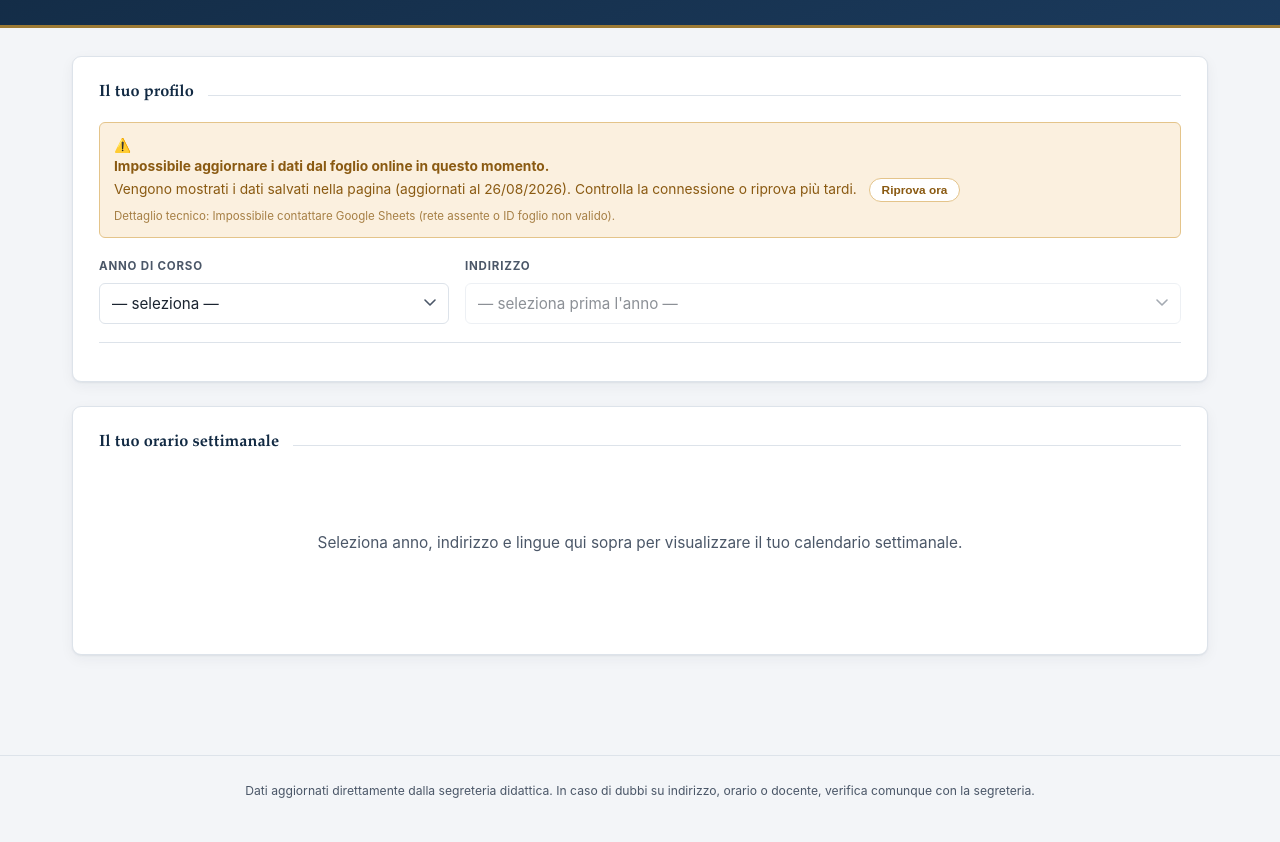
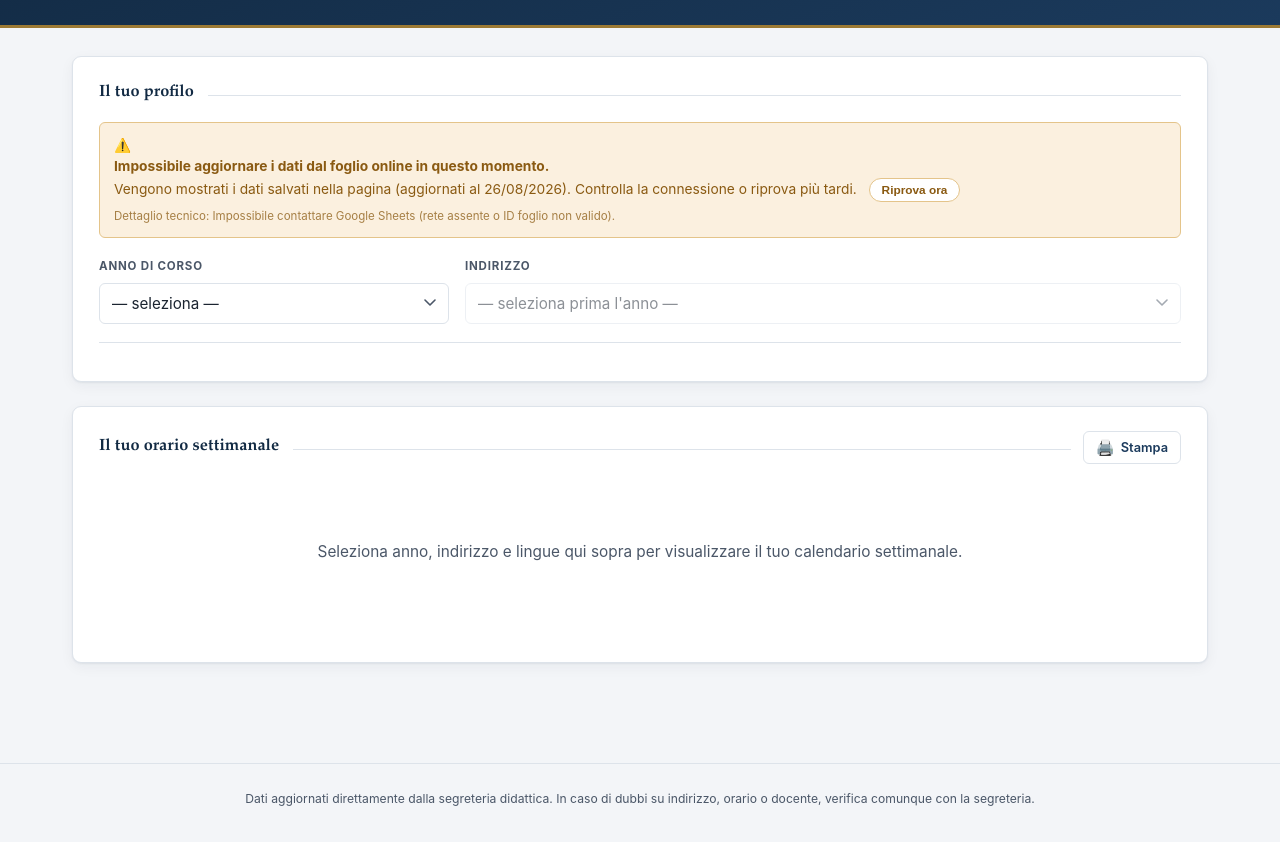
Before and after one commit to andreadangelo-bit/calendario-lezioni-2026-27, a plain HTML site: page index.html in a window 1280 px wide. Shown: the part 101-943 px from the top of the page. Drawn offline with Linux system fonts and the light colour scheme.

Commit message:
Add files via upload

```diff
--- a/index.html
+++ b/index.html
@@ -146,6 +146,43 @@
     height:1px;
     background:var(--line);
     margin-left:6px;
+  }
+  .panel-title-row{
+    display:flex;
+    align-items:center;
+    gap:12px;
+    margin:0 0 16px;
+  }
+  .panel-title-row .panel-title{ flex:1; margin:0; }
+  .print-btn{
+    flex:0 0 auto;
+    display:inline-flex;
+    align-items:center;
+    gap:6px;
+    font-family:var(--sans);
+    font-size:.8rem;
+    font-weight:600;
+    color:var(--navy-2);
+    background:var(--paper);
+    border:1px solid var(--line);
+    border-radius:var(--radius-sm);
+    padding:6px 12px;
+    cursor:pointer;
+    white-space:nowrap;
+  }
+  .print-btn:hover{ background:var(--canvas); color:var(--navy); border-color:var(--navy-2); }
+  .print-btn .ic{ font-size:.95rem; }
+
+  @media print{
+    @page{ size: landscape; margin: 10mm; }
+    *{ -webkit-print-color-adjust:exact; print-color-adjust:exact; }
+    body{ background:#fff; }
+    .header-version, #banner-slot, .print-btn, footer .fine-print-extra{ display:none; }
+    .panel{ box-shadow:none; border:1px solid #ccc; }
+    .days{ gap:8px; }
+    .day-col, .course-card{ break-inside:avoid; }
+    .course-card{ box-shadow:none; }
+    .modal-overlay{ display:none !important; }
   }
 
   .banner{
@@ -481,7 +518,7 @@
 <body>
 
 <header>
-  <div class="header-version">v1.0</div>
+  <div class="header-version">v1.1</div>
   <div class="header-inner">
     <div class="crest" aria-hidden="true">
       <svg viewBox="0 0 24 24" fill="none" stroke="#D2AE64" stroke-width="1.6" stroke-linecap="round" stroke-linejoin="round">
@@ -535,7 +572,10 @@
   </section>
 
   <section class="panel" id="results-panel">
-    <h2 class="panel-title">Il tuo orario settimanale</h2>
+    <div class="panel-title-row">
+      <h2 class="panel-title">Il tuo orario settimanale</h2>
+      <button type="button" class="print-btn" id="print-btn"><span class="ic">🖨️</span>Stampa</button>
+    </div>
     <div id="results">
       <p class="placeholder">Caricamento dati in corso…</p>
     </div>
@@ -770,7 +810,7 @@ async function loadData(){
     COURSES = parsed;
     clearBanner();
     const now = new Date();
-    freshnessEl.textContent = `Dati aggiornati alle ${now.toLocaleTimeString('it-IT')} del ${now.toLocaleDateString('it-IT')}.`;
+    freshnessEl.textContent = `Dati aggiornati dal foglio online alle ${now.toLocaleTimeString('it-IT')} del ${now.toLocaleDateString('it-IT')}.`;
   } catch (err){
     console.error('Errore nel caricamento dei dati online:', err);
     COURSES = FALLBACK_DATA;
@@ -1087,6 +1127,9 @@ document.addEventListener('keydown', (e) => {
   if (e.key === 'Escape' && !docenteModalOverlay.hidden) closeDocenteModal();
 });
 
+const printBtn = document.getElementById('print-btn');
+printBtn.addEventListener('click', () => window.print());
+
 annoSel.addEventListener('change', () => {
   const anno = annoSel.value;
   resetLangState();
```
